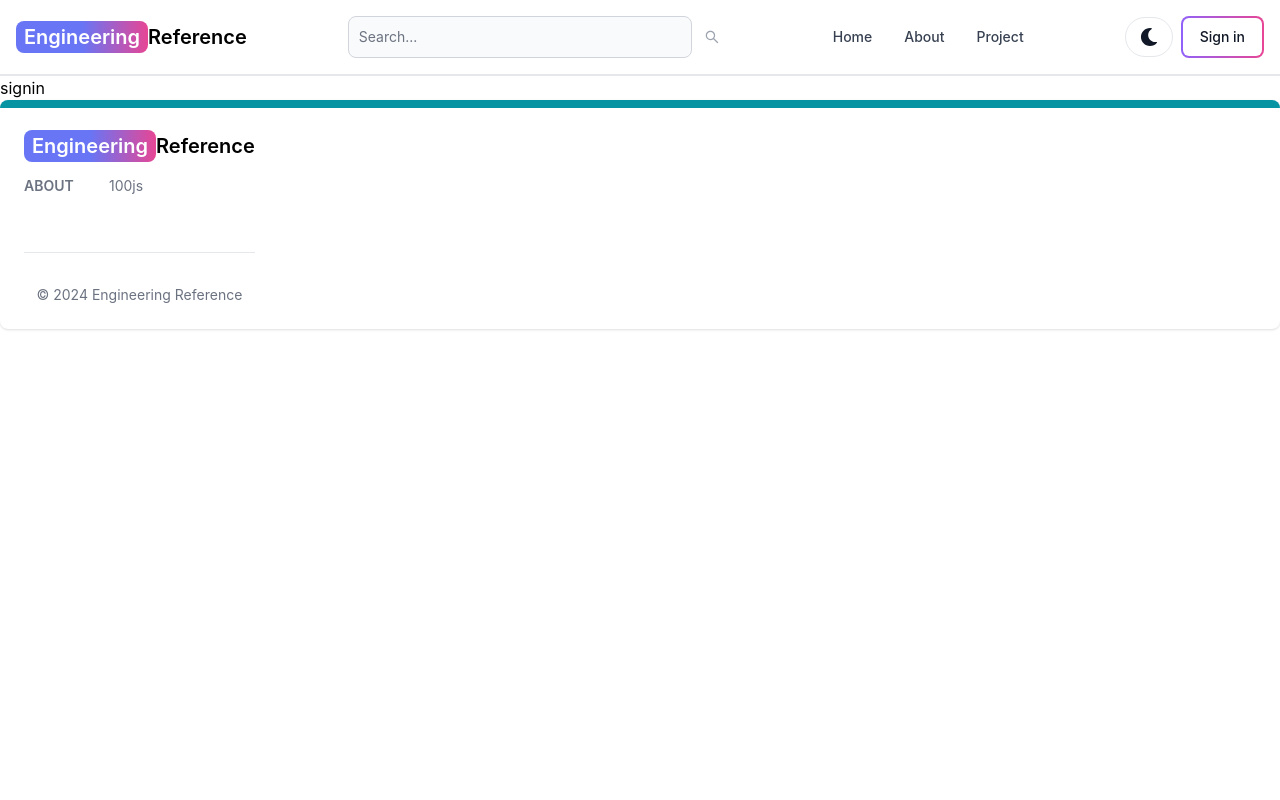
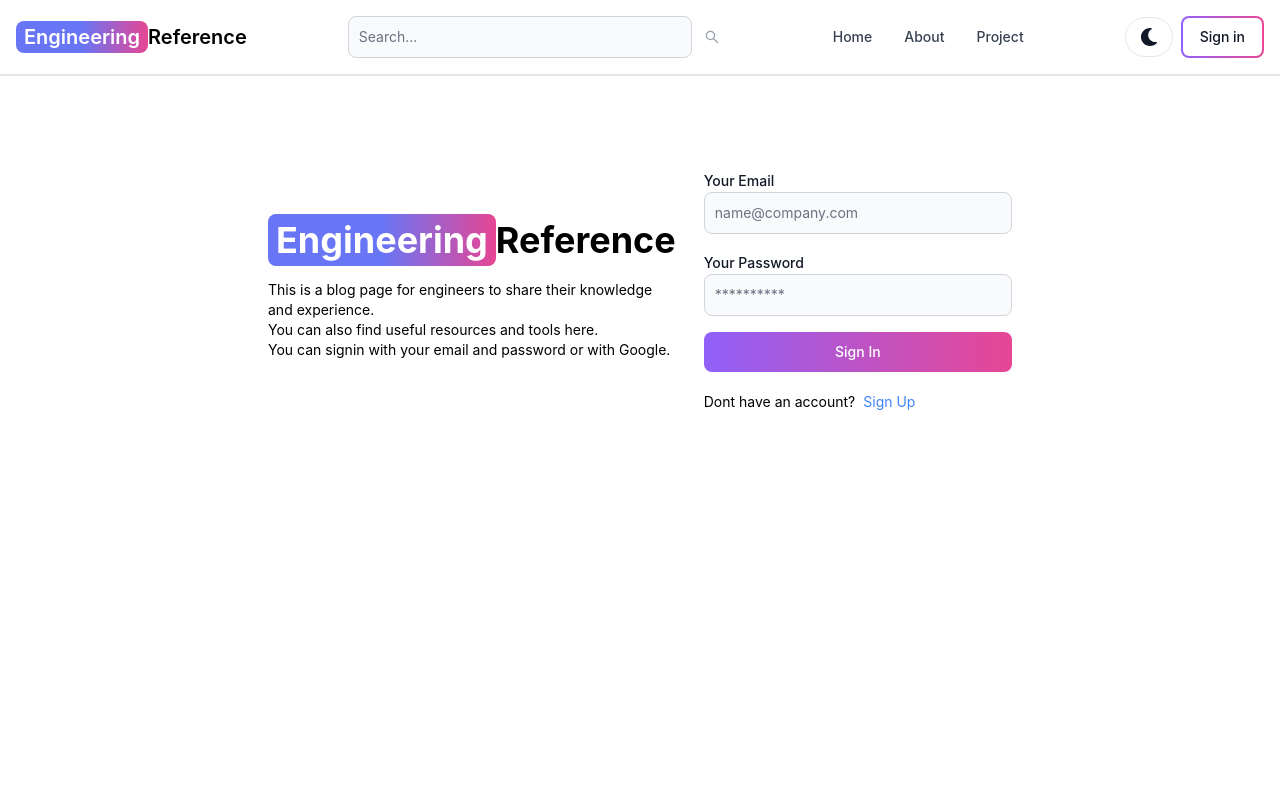
Before and after one commit to rajsingho3/The-CS-Corner, a React (Vite) app in the folder client/: page /signin in a window 1280 px wide. Shown: the top 800 px of the page. Built offline with nearby package versions, Linux system fonts and the light colour scheme.

Commit message:
complete signin page

```diff
--- a/client/src/Pages/Signin.jsx
+++ b/client/src/Pages/Signin.jsx
@@ -1,7 +1,120 @@
-import React from 'react'
+import { Alert, Button, Label, Spinner, TextInput } from 'flowbite-react';
+import React from 'react';
+import { Link, useNavigate} from 'react-router-dom';
+import { useState } from 'react';
+import { set } from 'mongoose';
 
-export default function signin() {
+
+export default function Signin() {
+  const [formData, setFormData] = useState({});
+  const [errorMessage, setErrorMessage] = useState(null);
+  const [loading, setLoading] = useState(false);
+  const navigate = useNavigate();
+  const handleChange = (e) => {
+    setFormData({
+      ...formData,
+      [e.target.id]: e.target.value.trim()
+    });
+  };
+  const handleSubmit = async (e) => {
+    e.preventDefault();
+    if (!formData.email || !formData.password) {
+      return setErrorMessage('Please fill in all fields');
+
+    }
+    try {
+      setLoading(true);
+      setErrorMessage(null);
+      const res = await fetch('/api/auth/signin', {
+        method: 'POST',
+        headers: {
+          'Content-Type': 'application/json'
+        },
+        body: JSON.stringify(formData)
+      });
+      const data = await res.json();
+      if (data.success === false) {
+         return setErrorMessage(data.message);
+
+      }
+      setLoading(false);
+      if (res.ok) {
+        navigate('/');
+
+      }
+
+    } catch (error) {
+      // Handle error here
+      setErrorMessage(error.message);
+      setLoading(false);
+    }
+  }
+
   return (
-    <div>signin</div>
-  )
+    <div className='min-h-screen mt-20'>
+      <div className='flex p-3 max-w-3xl mx-auto flex-col md:flex-row md:items-center gap-7'>
+        {/*left*/}
+        <div className='flex-1'>
+          <Link to='/' className='font-bold text-4xl'>
+            <span className='px-2 py-1 bg-gradient-to-r from-indigo-500 via-indigo-500 to-pink-500 rounded-lg text-white'>
+              Engineering
+            </span>
+            Reference
+          </Link>
+          <p className='text-sm mt-5'>
+            This is a blog page for engineers to share their knowledge and experience. <br />
+            You can also find useful resources and tools here. <br />
+            You can signin with your email and password or with Google. <br />
+          </p>
+        </div>
+        {/*right*/}
+        <div className='flex-1'>
+          <form className='flex flex-col gap-4' onSubmit={handleSubmit}>
+
+            <div>
+              <Label value='Your Email' />
+              <TextInput
+                type='email'
+                placeholder='name@company.com'
+                id='email'
+                onChange={handleChange}
+              />
+            </div>
+            <div>
+              <Label value='Your Password' />
+              <TextInput
+                type='password'
+                placeholder='**********'
+                id='password'
+                onChange={handleChange}
+              />
+            </div>
+            <Button gradientDuoTone='purpleToPink' type='submit' className='w-full' disabled={loading}>
+              {
+                loading ? (
+                  <>
+                  <Spinner size='sm'/>
+                  <span className='pl-3'>Loading...</span>
+                  </>
+                ) : 'Sign In'
+              }
+            </Button>
+          </form>
+          <div className='flex gap-2 mt-5 text-sm'>
+            <span>Dont have an account?</span>
+            <Link to='/signup' className='text-blue-500'>
+              Sign Up
+            </Link>
+          </div>
+          {
+            errorMessage && (
+              <Alert className='mt-5' color='failure'>
+                {errorMessage}
+              </Alert>
+            )
+          }
+        </div>
+      </div>
+    </div>
+  );
 }
```
